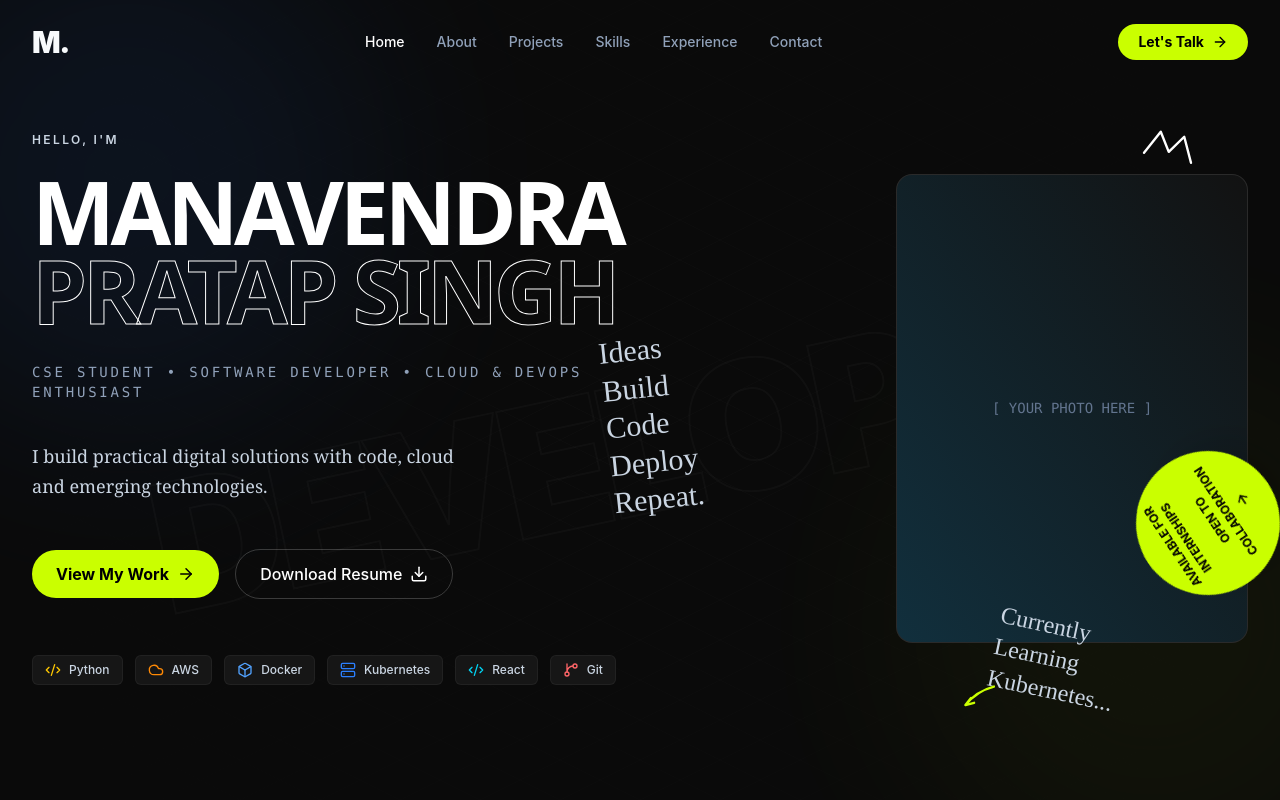
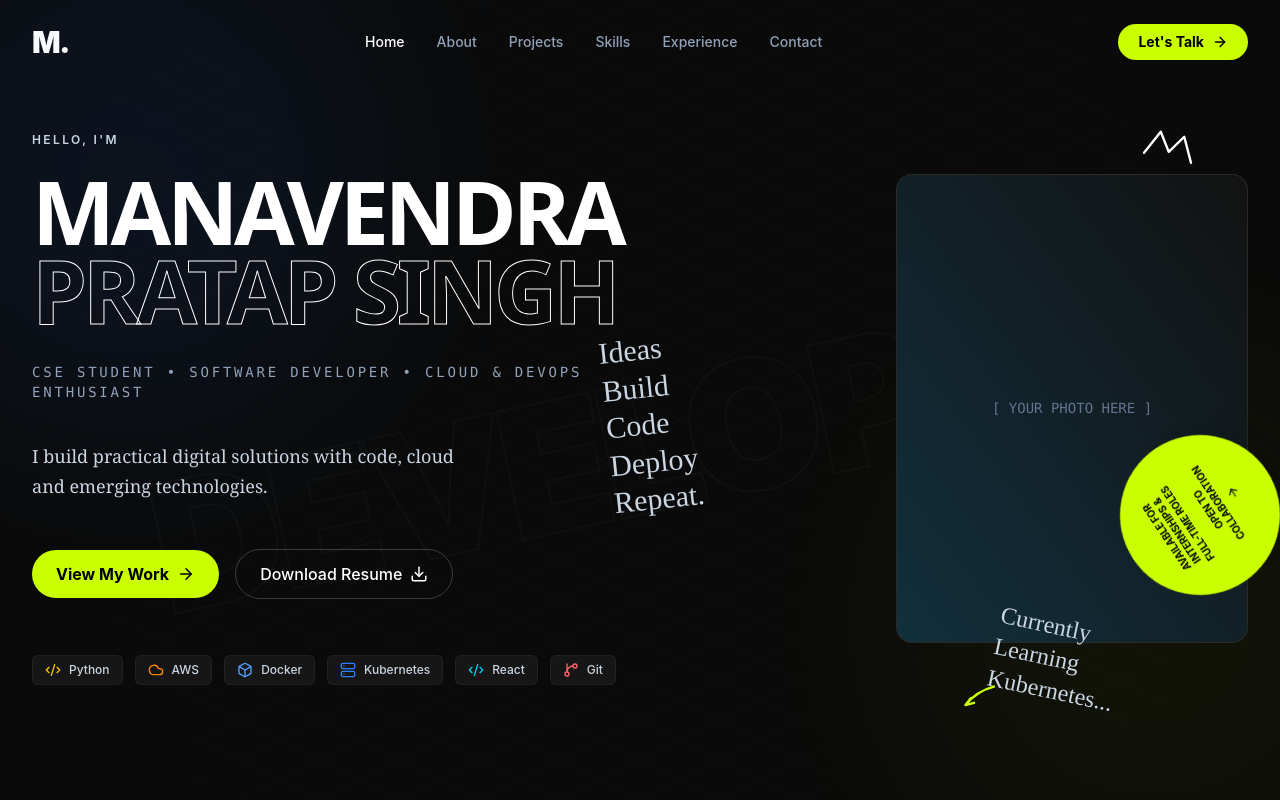
Before and after one commit to singhmanav12/My-Portfolio, a React (Vite) app: page / in a window 1280 px wide. Shown: the top 800 px of the page. Built offline with nearby package versions, Linux system fonts and the light colour scheme.

Commit message:
made some minor text changes

```diff
--- a/src/App.tsx
+++ b/src/App.tsx
@@ -110,8 +110,8 @@ const App = () => {
                 Ideas<br/>Build<br/>Code<br/>Deploy<br/>Repeat.
               </div>
 
-              <div className="absolute bottom-12 -right-8 bg-[#caff00] text-black w-36 h-36 rounded-full flex flex-col items-center justify-center font-bold text-center text-xs p-4 shadow-2xl z-30 animate-[spin_10s_linear_infinite] hover:animate-none transition-transform hover:scale-110 cursor-pointer">
-                AVAILABLE FOR INTERNSHIPS<br/><br/>OPEN TO<br/>COLLABORATION<br/><ArrowRight size={16} className="mx-auto mt-1" />
+              <div className="absolute bottom-12 -right-8 bg-[#caff00] text-black w-40 h-40 rounded-full flex flex-col items-center justify-center font-bold text-center text-[10px] leading-tight p-4 shadow-2xl z-30 animate-[spin_10s_linear_infinite] hover:animate-none transition-transform hover:scale-110 cursor-pointer">
+                AVAILABLE FOR<br/>INTERNSHIPS &<br/>FULL-TIME ROLES<br/><br/>OPEN TO<br/>COLLABORATION<br/><ArrowRight size={14} className="mx-auto mt-1" />
               </div>
 
               <div className="absolute -bottom-16 right-32 text-slate-300 font-[Caveat] text-2xl transform rotate-12 z-20">
```
